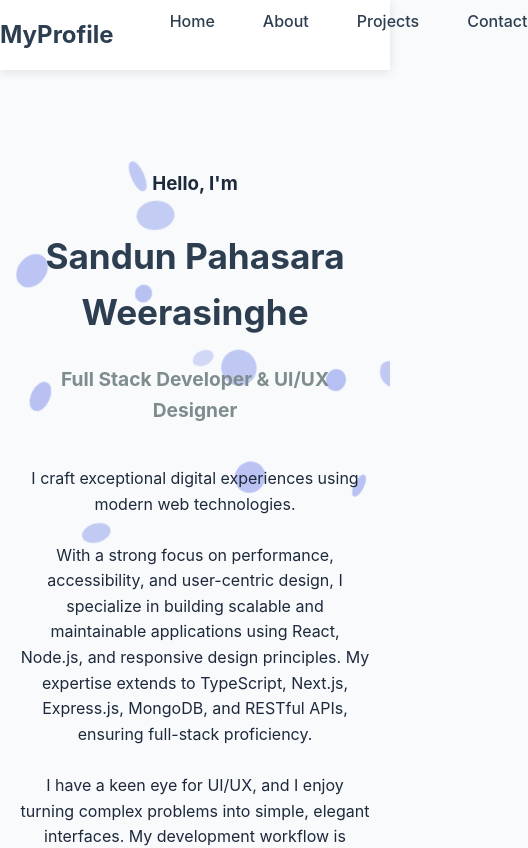
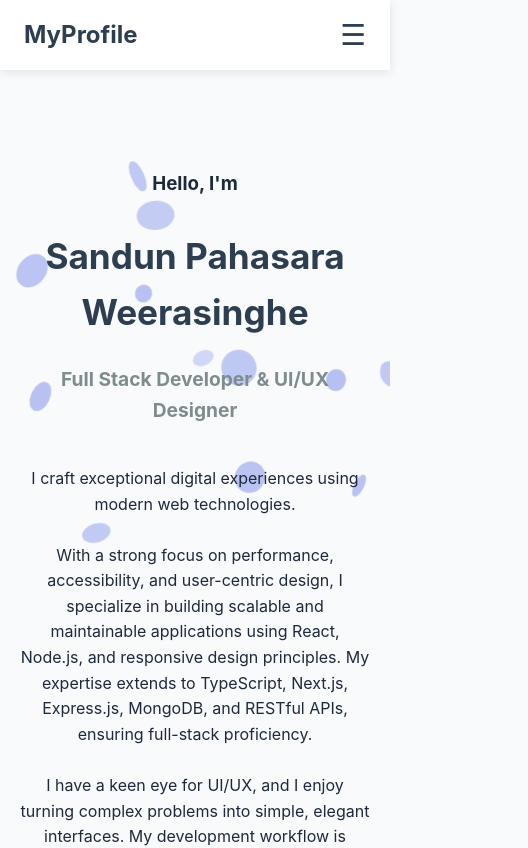
Before and after one commit to SandunPahasara/My-Portfolio-Web-site, a React (Create React App) app: page / in a window 390 px wide. Shown: the top 848 px of the page, 528 px wide, since content can reach past the window. Built offline with nearby package versions, Linux system fonts and the light colour scheme.

Commit message:
Implement responsive navbar with toggle functionality for mobile view

```diff
--- a/src/components/Navbar.css
+++ b/src/components/Navbar.css
@@ -1,3 +1,4 @@
+/* Navbar Styles */
 .navbar {
   background-color: #ffffff;
   height: 80px;
@@ -27,6 +28,13 @@
   font-weight: 700;
   display: flex;
   align-items: center;
+}
+
+.menu-icon {
+  display: none;
+  font-size: 1.8rem;
+  cursor: pointer;
+  color: #2c3e50;
 }
 
 .nav-menu {
@@ -70,7 +78,9 @@
   width: 100%;
 }
 
-/* Mobile responsiveness */
+/* ========== Responsive Styles ========== */
+
+/* Tablets */
 @media screen and (max-width: 960px) {
   .navbar {
     height: 70px;
@@ -84,6 +94,44 @@
     font-size: 1rem;
   }
 }
+
+/* Mobile Styles */
+@media screen and (max-width: 768px) {
+  .menu-icon {
+    display: block;
+  }
+
+  .nav-menu {
+    display: none;
+    flex-direction: column;
+    position: absolute;
+    top: 70px;
+    left: 0;
+    width: 100%;
+    background-color: #ffffff;
+    box-shadow: 0 4px 10px rgba(0, 0, 0, 0.1);
+    z-index: 999;
+    padding: 1rem 0;
+  }
+
+  .nav-menu.active {
+    display: flex;
+  }
+
+  .nav-links {
+    padding: 1rem;
+    width: 100%;
+    text-align: center;
+    border-bottom: 1px solid #eee;
+  }
+
+  .nav-links:hover {
+    background-color: #f1f1f1;
+    color: #3498db;
+  }
+}
+
+/* Footer (you already had this) */
 @media (max-width: 1024px) {
   .footer-content {
     padding: 0 40px;
--- a/src/components/Navbar.js
+++ b/src/components/Navbar.js
@@ -1,25 +1,41 @@
+import { useState } from 'react';
 import { Link } from 'react-router-dom';
 import './Navbar.css';
 
 const Navbar = () => {
+  const [menuOpen, setMenuOpen] = useState(false);
+
+  const toggleMenu = () => {
+    setMenuOpen(!menuOpen);
+  };
+
+  const closeMenu = () => {
+    setMenuOpen(false);
+  };
+
   return (
     <nav className="navbar">
       <div className="navbar-container">
-        <Link to="/" className="navbar-logo">
+        <Link to="/" className="navbar-logo" onClick={closeMenu}>
           MyProfile
         </Link>
-        <ul className="nav-menu">
+
+        <div className="menu-icon" onClick={toggleMenu}>
+          {menuOpen ? <>&#10005;</> : <>&#9776;</>} {/* X or ☰ */}
+        </div>
+
+        <ul className={menuOpen ? 'nav-menu active' : 'nav-menu'} id="navMenu">
           <li className="nav-item">
-            <Link to="/" className="nav-links">Home</Link>
+            <Link to="/" className="nav-links" onClick={closeMenu}>Home</Link>
           </li>
           <li className="nav-item">
-            <Link to="/about" className="nav-links">About</Link>
+            <Link to="/about" className="nav-links" onClick={closeMenu}>About</Link>
           </li>
           <li className="nav-item">
-            <Link to="/projects" className="nav-links">Projects</Link>
+            <Link to="/projects" className="nav-links" onClick={closeMenu}>Projects</Link>
           </li>
           <li className="nav-item">
-            <Link to="/contact" className="nav-links">Contact</Link>
+            <Link to="/contact" className="nav-links" onClick={closeMenu}>Contact</Link>
           </li>
         </ul>
       </div>
```
